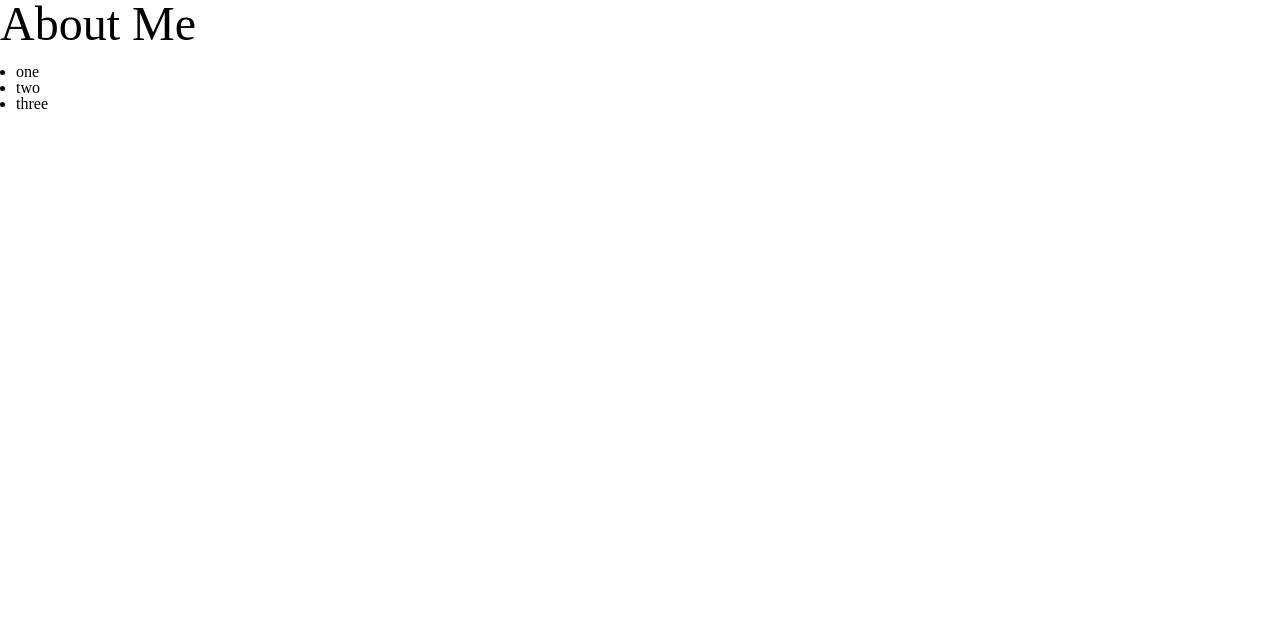
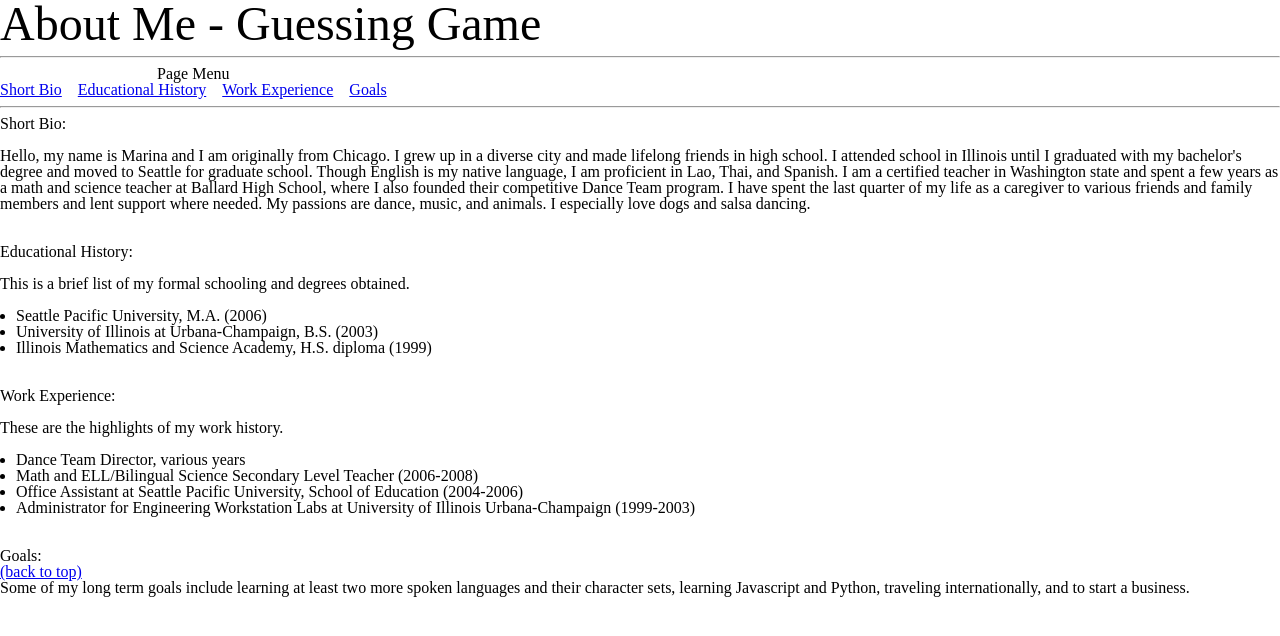
Before and after one commit to msivilay/about-me, a plain HTML site: page index.html in a window 1280 px wide. Drawn offline with Linux system fonts and the light colour scheme.

Commit message:
Adding content

```diff
--- a/index.html
+++ b/index.html
@@ -2,17 +2,81 @@
 <html>
   <head>
     <meta = charset="UTF-8">
-    <title>About Me</title>
+    <title>About Me Game</title>
     <link rel="stylesheet" href="css/style.css">
     <link rel="stylesheet" href="css/reset.css">
   </head>
 
   <body>
-    <h1>About Me</h1>
+    <h1>About Me - Guessing Game</h1>
+    <hr>
+
+    <table>
+      <thead>
+          <tr>
+              <th colspan="4">Page Menu</th>
+          </tr>
+      </thead>
+      <tbody>
+          <tr>
+            <td><a href="#bio"> Short Bio</a> &nbsp; &nbsp;</td>
+            <td><a href="#schooling">Educational History</a> &nbsp; &nbsp;</td>
+            <td><a href="#work">Work Experience</a> &nbsp; &nbsp;</td>
+            <td><a href="#goals">Goals</a></td>
+          </tr>
+      </tbody>
+  </table>
+
+
+    <hr>
+    <h2 id="bio">Short Bio:</h2>
+    <br>
+    <p>Hello, my name is Marina and I am originally
+      from Chicago. I grew up in a diverse city and
+      made lifelong friends in high school. I attended
+      school in Illinois until I graduated with my
+      bachelor's degree and moved to Seattle for graduate
+      school. Though English is my native language, I
+      am proficient in Lao, Thai, and Spanish. I am a
+      certified teacher in Washington state and spent a
+      few years as a math and science teacher at
+      Ballard High School, where I also founded their
+      competitive Dance Team program. I have spent the
+      last quarter of my life as a caregiver to various
+      friends and family members and lent support where
+      needed. My passions are dance, music, and animals.
+      I especially love dogs and salsa dancing.</p>
+    <br>
+    <br>
+
+    <h2 id="schooling">Educational History:</h2>
+    <br>
+    <p>This is a brief list of my formal schooling and degrees obtained.</p>
     <ul>
-      <li>one</li>
-      <li>two</li>
-      <li>three</li>
+      <li>Seattle Pacific University, M.A. (2006)</li>
+      <li>University of Illinois at Urbana-Champaign, B.S. (2003)</li>
+      <li>Illinois Mathematics and Science Academy, H.S. diploma (1999)</li>
     </ul>
+    <br>
+
+    <h2 id="work">Work Experience:</h2>
+    <br>
+    <p>These are the highlights of my work history.</p>
+    <ul>
+      <li>Dance Team Director, various years </li>
+      <li>Math and ELL/Bilingual Science Secondary Level Teacher (2006-2008)</li>
+      <li>Office Assistant at Seattle Pacific University, School of Education (2004-2006)</li>
+      <li>Administrator for Engineering Workstation Labs at University of Illinois Urbana-Champaign (1999-2003)</li>
+    </ul>
+
+    <br>
+
+    <h2 id="goals">Goals: </h2>
+    <a href="#">(back to top)</a>
+    <br>
+    <p>Some of my long term goals include learning at least two more spoken languages and their character sets, learning Javascript and Python, traveling internationally, and to start a business. </p>
+    <br>
+
+
   </body>
 </html>
```
